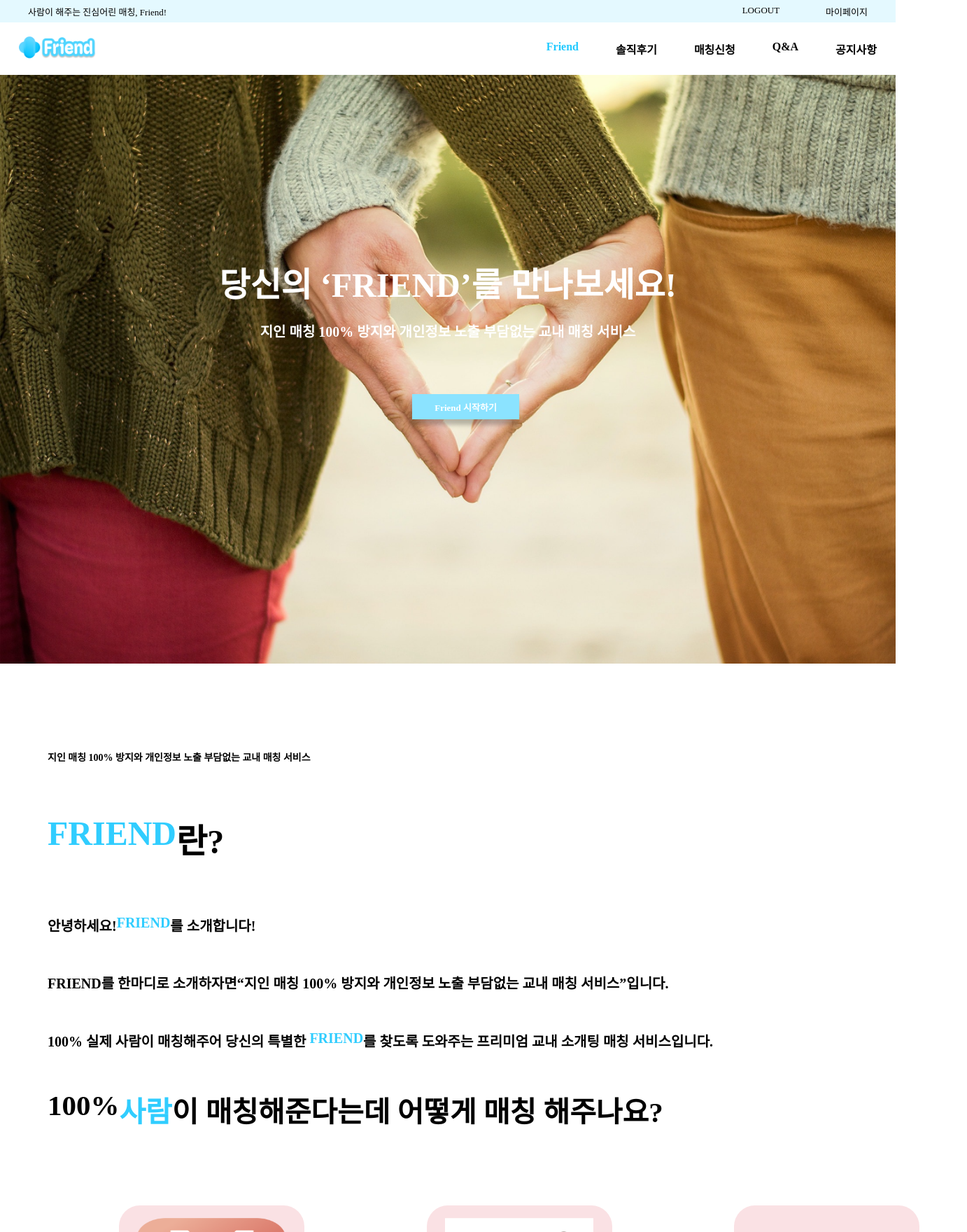
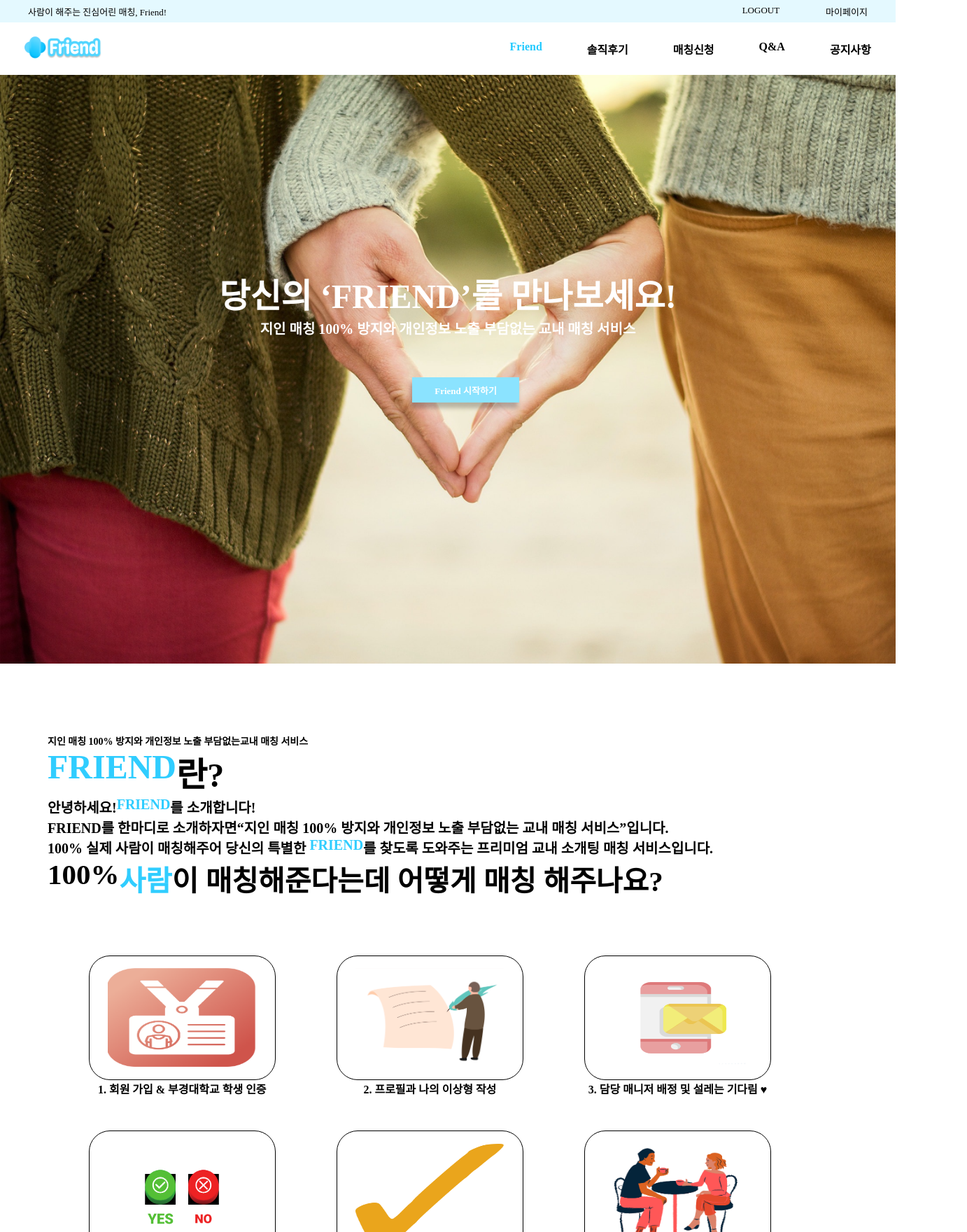
Before and after one commit to Friend-FE/FE, a React (Create React App) app: page / in a window 1280 px wide. Shown: the top 1760 px of the page at 70% size, 1382 px wide, since content can reach past the window. Built offline with nearby package versions, Linux system fonts and the light colour scheme; the HTML template or start-up script is replaced by a standard one; a web font is replaced by a local one.

Commit message:
헤더, 메인페이지 ui 디테일 수정

```diff
--- a/src/components/ImageBox/index.jsx
+++ b/src/components/ImageBox/index.jsx
@@ -20,8 +20,8 @@ const Box = styled.div`
   width: 22vw;
   max-width: 265px;
   height: 22vh;
+  border:0.5px solid black ;
   border-radius: 30px;
-  background: #fae1e4;
   flex-shrink: 0.5;
   display: flex;
   justify-content: center;
@@ -30,33 +30,34 @@ const Box = styled.div`
     width: 80%;
     height: 80%;
   }
+
   p {
     position: relative;
     top: 50px;
     font-size :1.5vw;
     @media screen and (max-width: 700px) {
-      font-size :2.5vw;
+      font-size :1vw;
     }
   }
   @media screen and (max-width: 700px) {
     width: 40vw;
-    height: 80%;
+    height: 35vw;
   }
 `;
 const StyledP = styled.div`
   display: flex;
   flex-direction: column;
   align-items: center;
-  font-size: 20px;
   font-style: normal;
   font-weight: 800;
 
   h5{
     line-height: 0%;
-    margin :3px;
-    font-size :1.4vw;
+    margin-top :10px;
+    font-size :1.2vw;
     @media screen and (max-width: 700px) {
       font-size :2.7vw;
+      margin: 20px;
     }
   }
 `;
--- a/src/components/footer/index.jsx
+++ b/src/components/footer/index.jsx
@@ -63,6 +63,10 @@ const Wrapper = styled.div`
   img {
     width: 111px;
     height: 39px;
+    @media screen and (max-width: 500px) {
+      width: 70px;
+      //height: 39px;
+    }
   }
   div {
     width: 65%;
@@ -80,6 +84,10 @@ const Wrapper = styled.div`
   @media screen and (max-width: 1070px) {
     font-size : 1.5vw;
     gap : 110px;
+  }
+  @media screen and (max-width: 500px) {
+    font-size : 1.5em;
+    gap : 30px;
   }
 `;
 
@@ -100,5 +108,10 @@ const Top = styled.div`
     font-size : 1.5vw;
     gap : 13px;
   }
+  @media screen and (max-width: 500px) {
+    font-size : 2vw;
+    gap : 5px;
+    justify-content: space-around;
+  }
 `;
 export default Footer;
--- a/src/components/header/index.jsx
+++ b/src/components/header/index.jsx
@@ -28,8 +28,7 @@ function Header() {
     </Wrapper>
     <HeaderContainer>
       <Link to="/">
-        <img
-          style={{ width: "111px" }}
+        <StyledImg
           src={logo}
           alt="로고"
         />
@@ -57,7 +56,7 @@ function Header() {
 }
 
 const HeaderContainer = styled.div`
-  margin: 0;
+  margin: 0px;
   padding: 0px;
 
   display: flex;
@@ -65,23 +64,31 @@ const HeaderContainer = styled.div`
   height: 75px;
   background-color: #fff;
   justify-content : space-around;
-  gap : 46vw;
+  gap : 40vw;
   align-items : center;
-  img {
-
-    left: 100px;
-  }
 
   @media screen and (max-width: 1070px) {
     font-size : 1.5vw;
-    gap : 5px;
+    gap : 3vw;
+  }
+  @media screen and (max-width: 600px) {
+    font-size : 10vw;
+    gap : 15vw;
+    justify-content : center;
   }
 
 `;
-
+const StyledImg = styled.img`
+  left: 100px;
+  width:111px;
+  @media screen and (max-width: 450px) {
+    width:70px;
+  }
+`
 const LinkContainer = styled.div`
   display: flex;
-  gap:53px;
+  gap:5vw;
+
 
   a {
     text-decoration-line: none;
@@ -90,6 +97,10 @@ const LinkContainer = styled.div`
   }
   .active {
     color: #23CAFF;
+  }
+  @media screen and (max-width: 600px) {
+    font-size : 2.2vw;
+    gap : 1vw;
   }
 `
 const Wrapper = styled.div`
@@ -108,6 +119,10 @@ const Wrapper = styled.div`
   div{
     display : flex;
     gap : 66px;
+    @media screen and (max-width: 500px) {
+      font-size : 3vw;
+      gap : 2vw;
+    }
   }
   a{
     text-decoration-line: none;
@@ -118,6 +133,10 @@ const Wrapper = styled.div`
     font-size : 1.5vw;
     gap : 1vw;
   }
+  @media screen and (max-width: 500px) {
+    font-size : 3vw;
+    gap : 0.3vw;
+  }
 `;
 const Container = styled.div`
   min-width : 1070px;
--- a/src/index.css
+++ b/src/index.css
@@ -6,6 +6,9 @@ body {
     sans-serif,'SUIT Variable';
   -webkit-font-smoothing: antialiased;
   -moz-osx-font-smoothing: grayscale;
+  -ms-overflow-style: none;
+  overflow-x:hidden;
+
 }
 
 code {
@@ -14,4 +17,9 @@ code {
 }
 *{
   font-family: SUIT Variable;
+  margin:0;
+  padding: 0;
 }
+::-webkit-scrollbar {
+  display: none;
+}
--- a/src/pages/Main/MainPage.jsx
+++ b/src/pages/Main/MainPage.jsx
@@ -10,19 +10,28 @@ import Main3 from "../../images/main_3.png";
 import Main4 from "../../images/main_4.png";
 import Main5 from "../../images/main_5.png";
 import Main6 from "../../images/main_6.png";
+import { useNavigate } from "react-router-dom";
 
 const MainPage = () => {
+  const navigate = useNavigate();
+  const handleStartBtn = ()=>{
+    navigate("/login")
+
+  }
   return (
-    <div>
+    <AppContainer>
       <Img src={mainBg} alt="메인화면bg"></Img>
       <Wrapper>
         <h3>당신의 ‘FRIEND’를 만나보세요!</h3>
         <p>지인 매칭 100% 방지와 개인정보 노출 부담없는 교내 매칭 서비스</p>
-        <button>Friend 시작하기</button>
+        <button onClick={handleStartBtn}>Friend 시작하기</button>
       </Wrapper>
 
       <Box>
-        <h5>지인 매칭 100% 방지와 개인정보 노출 부담없는 교내 매칭 서비스</h5>
+        <TextBox>
+          <h5>지인 매칭 100% 방지와 개인정보 노출 부담없는</h5>
+          <h5> 교내 매칭 서비스</h5>
+        </TextBox>
         <TextBox>
           <p className="blue">FRIEND</p>
           <p>란?</p>
@@ -83,19 +92,31 @@ const MainPage = () => {
       <FooterContainer>
         <Footer/>
       </FooterContainer>
-    </div>
+    </AppContainer>
   );
 };
+
+const AppContainer = styled.div`
+box-sizing: border-box;
+//overflow-y:hidden;
+`
 const Img = styled.img`
   width: 100vw;
 `;
 const Wrapper = styled.div`
   position: absolute;
-  top: 40vh;
+  top: 30vw;
   display: flex;
   width: 100vw;
   flex-direction: column;
   align-items: center;
+  @media screen and (max-width: 400px) {
+    top: 45vw;
+
+  }
+
+
+
   h3 {
     color: #fff;
     font-family: SUIT;
@@ -107,6 +128,10 @@ const Wrapper = styled.div`
     @media screen and (max-width: 800px) {
       font-size: 28px;
     }
+    @media screen and (max-width: 400px) {
+      font-size : 5vw;
+
+    }
   }
   p {
     color: #fff;
@@ -116,8 +141,10 @@ const Wrapper = styled.div`
     font-weight: 800;
     line-height: normal;
     @media screen and (max-width: 800px) {
-      font-size: 18px;
+      margin-top: 10px;
+      font-size : 4vw;
       width: 65vw;
+      margin-rigth : 10px;
     }
   }
   button {
@@ -136,14 +163,16 @@ const Wrapper = styled.div`
     font-weight: 700;
     @media screen and (max-width: 1010px) {
       top: 5vw;
+      width: 20vw;
+    }
+    @media screen and (max-width: 450px) {
+      width: 40vw;
     }
   }
-  @media screen and (max-width: 1020px) {
-    top: 25vw;
-  }
+
 `;
 const TextBox = styled.div`
-  max-width: 1300px;
+  max-width: 90vw;
   display: flex;
   .blue {
     color: #30cdff;
@@ -151,9 +180,10 @@ const TextBox = styled.div`
   section {
     display: flex;
   }
+
   @media screen and (max-width: 900px) {
     justify-content: flex-start;
-    width: 90vw;
+    width: 100vw;
   }
   &.style {
     @media screen and (max-width: 980px) {
@@ -193,6 +223,10 @@ const Box = styled.div`
       margin: 0;
       font-size: 2.7vw;
     }
+    @media screen and (max-width: 450px) {
+      margin: 0;
+      font-size: 4vw;
+    }
   }
 
   h1 {
@@ -202,7 +236,7 @@ const Box = styled.div`
 `;
 const FlexBox = styled.div`
   position: relative;
-  max-width: 1300px;
+  max-width: 80vw;
   top: 22vh;
   display: grid;
   grid-template-columns: repeat(3, 1fr);
@@ -212,7 +246,7 @@ const FlexBox = styled.div`
   left: 8vw;
   @media screen and (max-width: 700px) {
     grid-template-columns: repeat(2, 1fr);
-    left: 1vw;
+    left: 5vw;
     gap: 1vw;
   }
 `;
```
Also changed, not shown: src/images/main_1.png.
